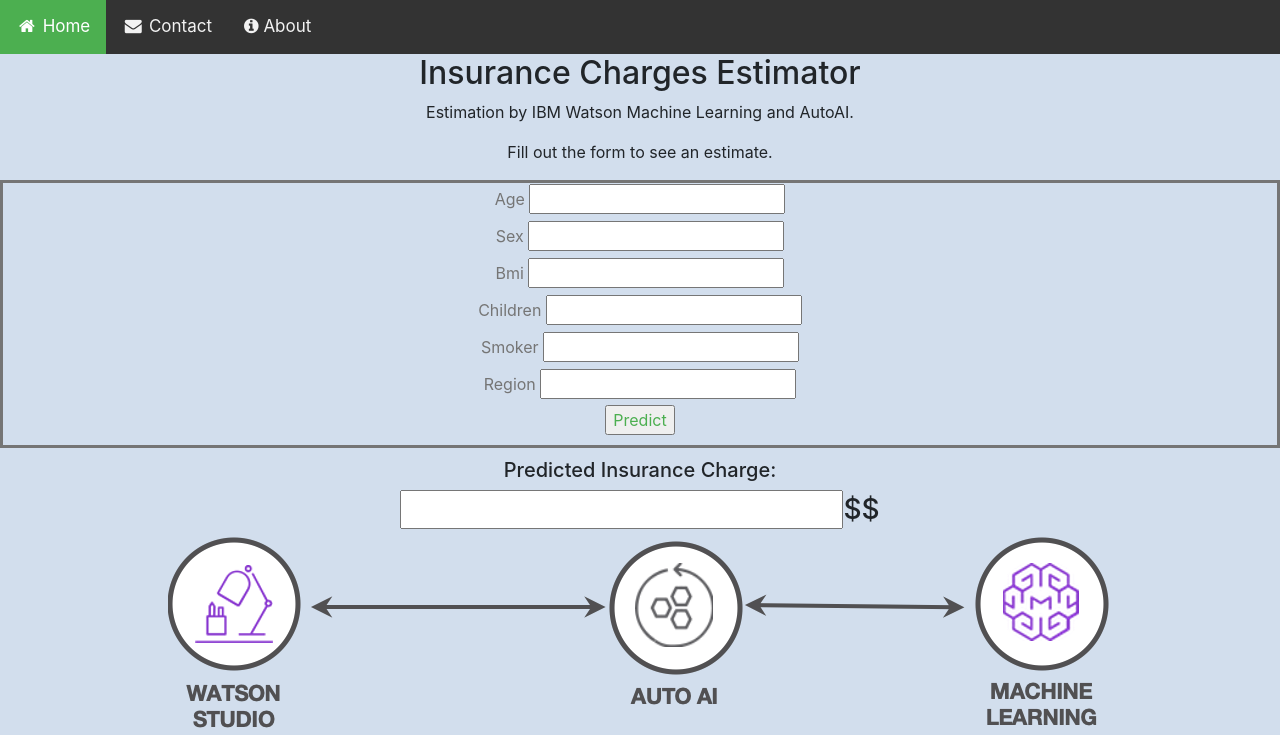
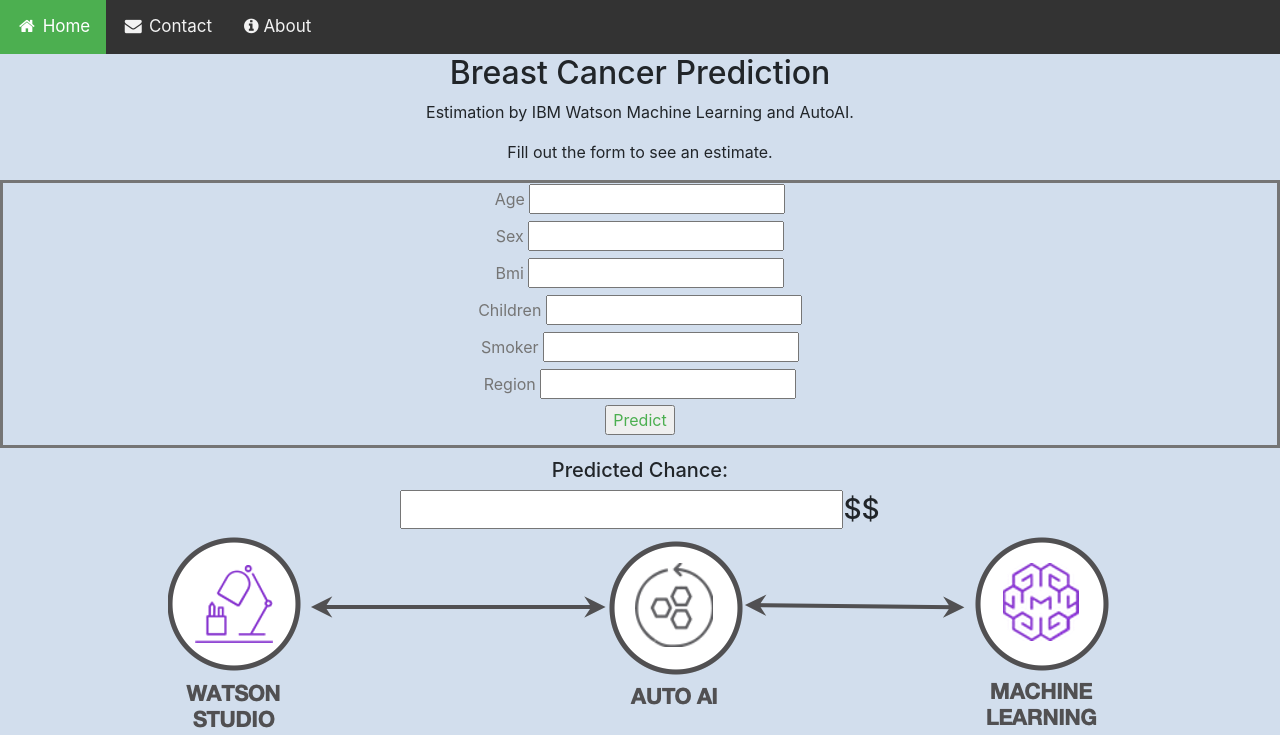
Before and after one commit to genberg/autoai, a Python web app: template web-app/templates/index.html in a window 1280 px wide. Shown: the top 735 px of the page. Run offline with Jinja, Linux system fonts and the light colour scheme; the template is opened without the code that fills it, so the values that code supplies are empty, except form fields; form fields are guessed from the names that the template uses; some libraries are stand-ins or nearby versions.

Commit message:
Update index.html

```diff
--- a/web-app/templates/index.html
+++ b/web-app/templates/index.html
@@ -5,7 +5,7 @@
   <!-- Required meta tags -->
   <meta charset="utf-8">
   <!-- <meta name="viewport" content="width=device-width, initial-scale=1, shrink-to-fit=no"> -->
-  <title>AutoAI Insurance Prediction</title>
+  <title>Breast Cancer Prediction</title>
   <link rel="stylesheet" href="https://cdnjs.cloudflare.com/ajax/libs/font-awesome/4.7.0/css/font-awesome.min.css">
   <link rel="stylesheet" href="https://maxcdn.bootstrapcdn.com/bootstrap/4.4.1/css/bootstrap.min.css">
   <script src="https://ajax.googleapis.com/ajax/libs/jquery/3.5.1/jquery.min.js"></script>
@@ -23,12 +23,12 @@
   <div class="topnav" id="myTopnav">
     <a class="active" href="#"><i class="fa fa-fw fa-home"></i> Home</a>
     <a href="#"><i class="fa fa-fw fa-envelope"></i> Contact</a>
-    <a href="https://github.com/IBM/predict-insurance-charges-with-ai"><i class="fa fa-info-circle"></i> About</a>
+    <a href="https://www.dadberg.com"><i class="fa fa-info-circle"></i> About</a>
   </div>
 
   <center>
     <div style="app-header">
-      <h2>Insurance Charges Estimator</h2>
+      <h2>Breast Cancer Prediction</h2>
       <p>Estimation by IBM Watson Machine Learning and AutoAI.</p>
       <p>Fill out the form to see an estimate.</p>
     </div>
@@ -86,7 +86,7 @@
   <div class="output-container">
     <center>
       <div id="output">
-        <h5 id="a">Predicted Insurance Charge: </h5>
+        <h5 id="a">Predicted Chance: </h5>
         <h3 id="b">{{ form.abc }}$$</h3>
       </div>
     </center>
```
